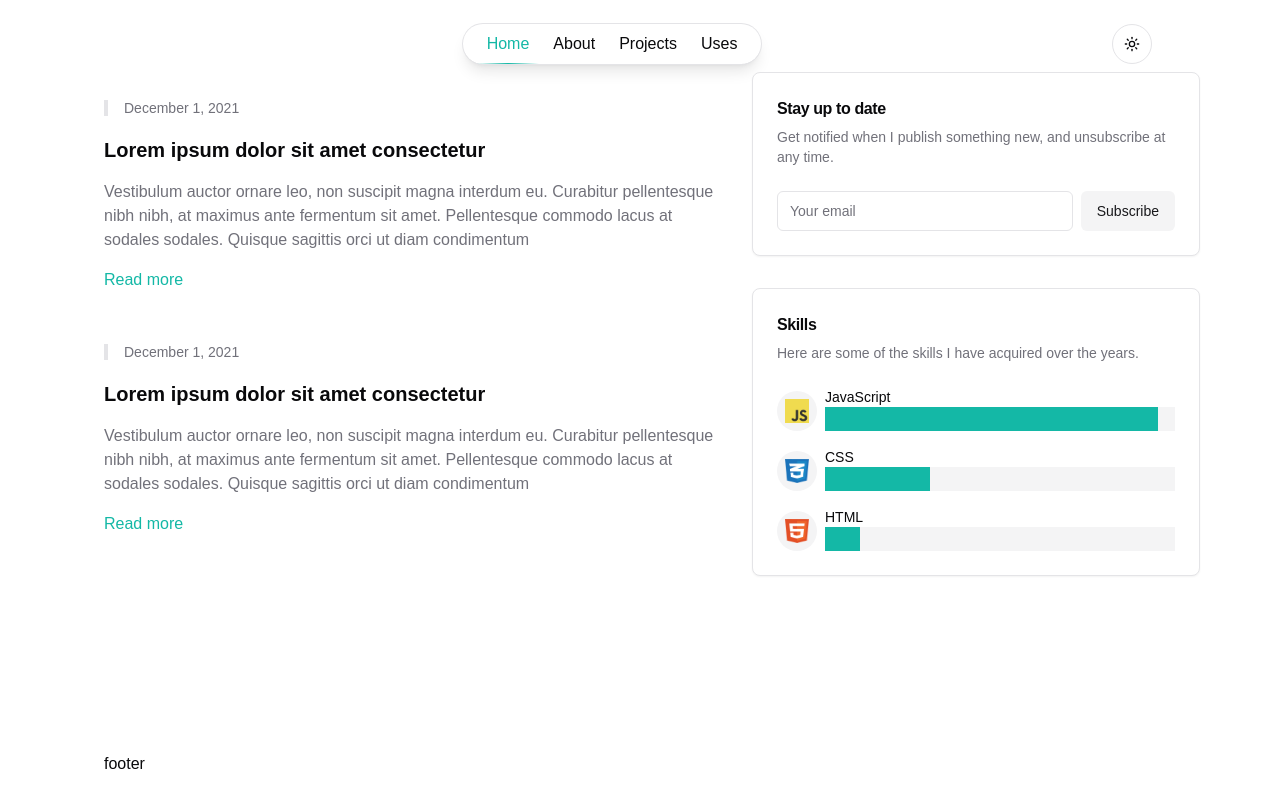
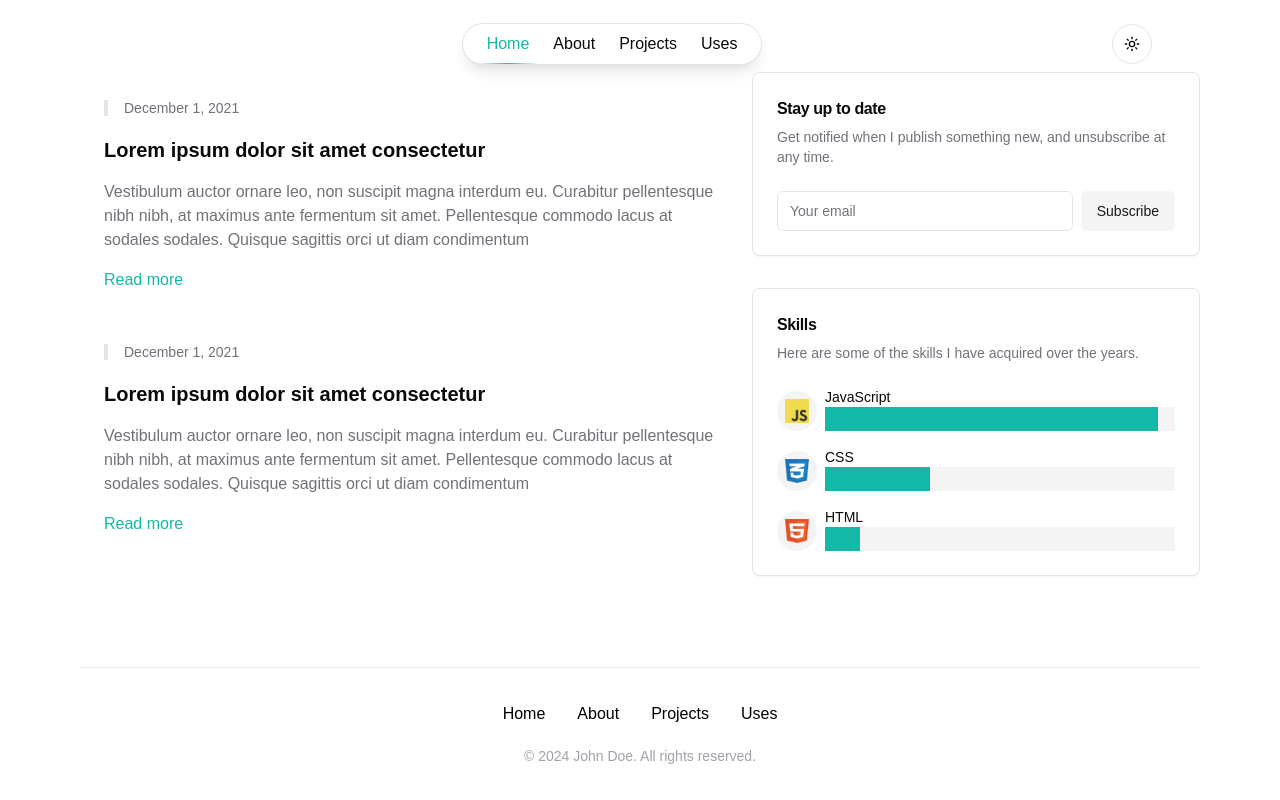
Before and after one commit to silva-melyssa/silva-melyssa.github.io, a Next.js app: page / in a window 1280 px wide. Built offline with nearby package versions, Linux system fonts and the light colour scheme.

Commit message:
footer done

```diff
--- a/src/components/footer.jsx
+++ b/src/components/footer.jsx
@@ -1,10 +1,25 @@
 'use client';
 
+import Link from 'next/link';
 
 export function Footer() {
     return (
-        <footer className={'p-6'}>
-            footer
+        <footer className='bg-white dark:bg-black py-4 border-t border-gray-200 dark:border-gray-800'>
+            <div className="max-w-[1600px] mx-auto px-4 sm:px-8 lg:px-[144px]">
+                <div className="bg-white dark:bg-black bg-opacity-90 flex flex-col items-center p-4 w-full max-w-[1600px] space-y-4">
+                    {/* Links Section */}
+                    <div className="flex flex-wrap justify-center space-x-8">
+                        <Link href="/" className="text-black dark:text-white text-[16px] font-[400] leading-[28px] cursor-pointer hover:text-teal-500 dark:hover:text-teal-300">Home</Link>
+                        <Link href="/about" className="text-black dark:text-white text-[16px] font-[400] leading-[28px] cursor-pointer hover:text-teal-500 dark:hover:text-teal-300">About</Link>
+                        <Link href="/projects" className="text-black dark:text-white text-[16px] font-[400] leading-[28px] cursor-pointer hover:text-teal-500 dark:hover:text-teal-300">Projects</Link>
+                        <Link href="/uses" className="text-black dark:text-white text-[16px] font-[400] leading-[28px] cursor-pointer hover:text-teal-500 dark:hover:text-teal-300">Uses</Link>
+                    </div>
+                    {/* Copyright Section */}
+                    <div className="text-zinc-400 dark:text-zinc-500 text-[14px] font-[400] leading-[24px] text-center">
+                        © 2024 John Doe. All rights reserved.
+                    </div>
+                </div>
+            </div>
         </footer>
     );
 }
```
